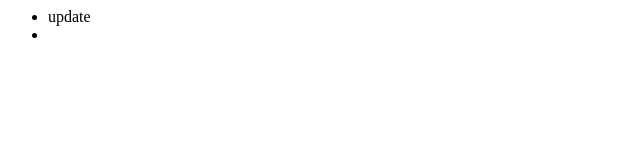
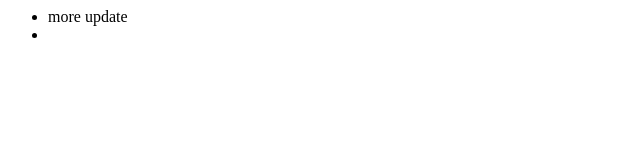
Before and after one commit to BruceFenghaha/hello-world, a plain HTML site: page index2.html in a window 1280 px wide. Shown: the full height of the page, 0-640 px from the left. Drawn offline with Linux system fonts and the light colour scheme.

Commit message:
add some massage

```diff
--- a/index2.html
+++ b/index2.html
@@ -2,7 +2,7 @@
 	<body>
 		<div>
 			<ul>
-				<li>update</li>
+				<li>more update</li>
 				<li></li>
 			</ul>
 		</div>
```
